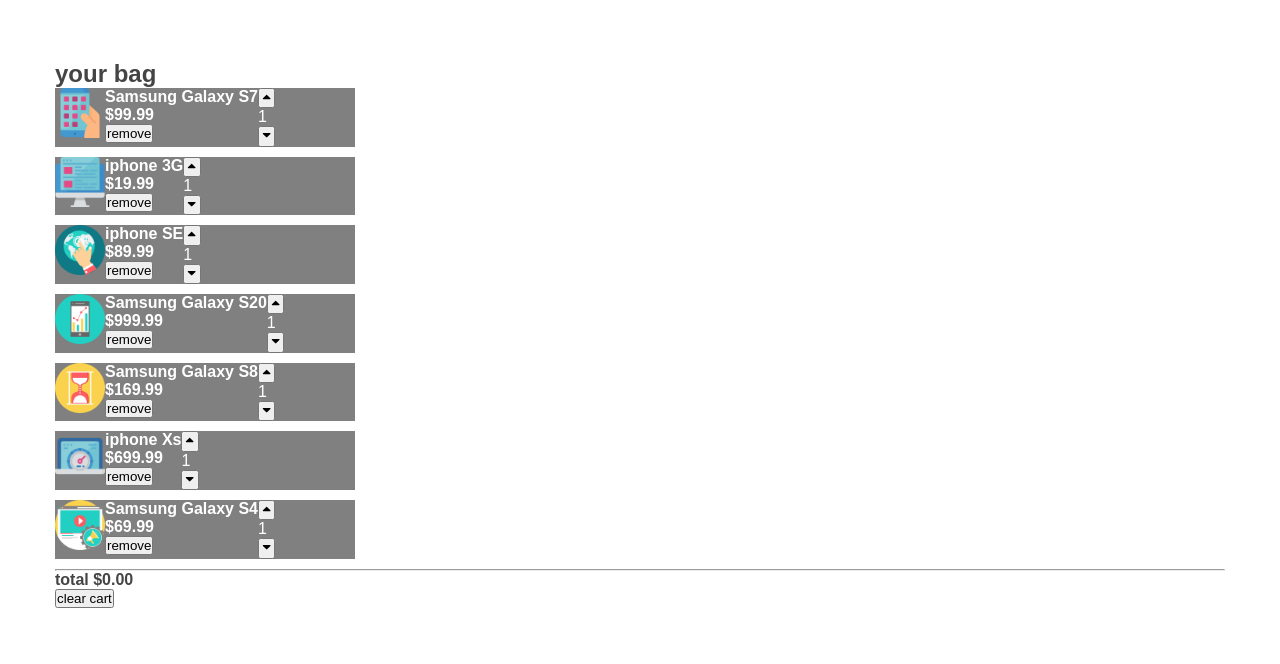
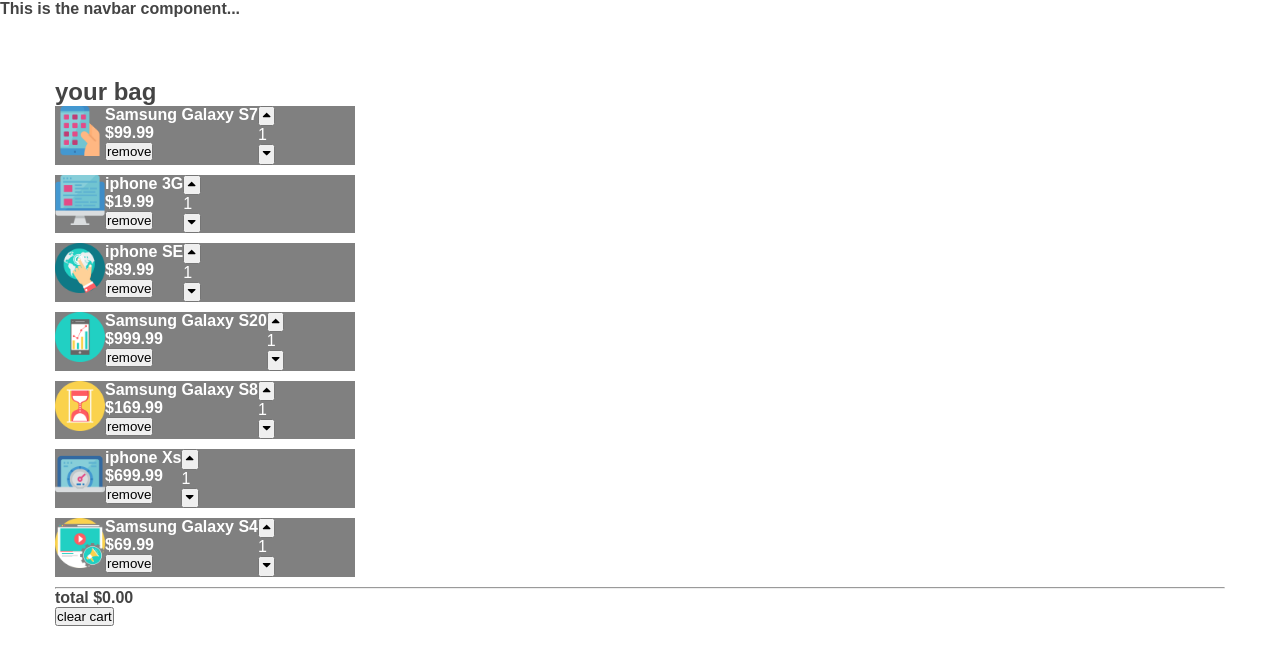
Before and after one commit to peterihimire/fxnigeria-frontend-task, a React (Create React App) app: page /details/1 in a window 1280 px wide. Shown: the top 664 px of the page. Built offline with nearby package versions, Linux system fonts and the light colour scheme; no server answers.

Commit message:
Started learning Redux , what ACTIONS , REDUCER , DISPATCH, STORE are, and how we can make good use of them, I also added a text file, for some definitions

```diff
--- a/src/App.js
+++ b/src/App.js
@@ -1,25 +1,95 @@
 import React from "react";
 import "./App.css";
-// import Modal from "./components/Modal";
-// import { Route, Switch } from "react-router-dom";
-// import ProductsPage from "./Pages/ProductsPage";
-// import DetailsPage from "./Pages/DetailsPage";
-// import NotFoundPage from "./Pages/NotFoundPage";
-import cartItems from './components/Cart-Items';
-import CartContainer from './components/CartContainer';
+import Navbar from "./components/Navbar";
+import cartItems from "./components/Cart-Items";
+import CartContainer from "./components/CartContainer";
+import { createStore } from "redux";
+
+// intial store
+const initialStore = {
+  count: 0,
+  name: "Peter",
+};
+
+// reducer
+function reducer(state, action) {
+  console.log({ state, action });
+  if (action.type === "DECREASE") {
+    console.log("Hello, hope this worked.");
+    // state.count = state.count - 1;       This would mean we are mutating our state, which is not a good practice.
+    return { count: state.count - 1 };
+  }
+  if (action.type === "INCREASE") {
+    return { count: state.count + 1 };
+  }
+  if (action.type === "RESET") {
+    return { count: 0 };
+  }
+  return state;
+}
+
+// store
+const store = createStore(reducer, initialStore);
+store.dispatch({ type: "DECREASE" });
+store.dispatch({ type: "RESET" });
+store.dispatch({ type: "INCREASE" });
+store.dispatch({ type: "INCREASE" });
+
+console.log(store.getState());
 
 function App() {
   return (
-    // <React.Fragment>
-    //   {/* <Modal /> */}
-    //   <Switch>
-    //     <Route exact path="/" component={ProductsPage} />
-    //     <Route path="/details/:id" component={DetailsPage} />
-    //     <Route component={NotFoundPage} />
-    //   </Switch>
-    // </React.Fragment>
-    <CartContainer cart={cartItems} />
+    <>
+      <Navbar cart={store.getState()} />
+      <CartContainer cart={cartItems} />
+    </>
   );
 }
 
 export default App;
+
+//
+//
+//
+//
+//
+//
+//
+//
+// import React from "react";
+// import "./App.css";
+// // import Modal from "./components/Modal";
+// // import { Route, Switch } from "react-router-dom";
+// // import ProductsPage from "./Pages/ProductsPage";
+// // import DetailsPage from "./Pages/DetailsPage";
+// // import NotFoundPage from "./Pages/NotFoundPage";
+// import cartItems from "./components/Cart-Items";
+// import CartContainer from "./components/CartContainer";
+// import { createStore } from "redux";
+
+// // intial store
+// const initialStore = {
+//   count: 0,
+// };
+// // reducer
+// function reducer(state, action) {
+//   console.log({ state, action });
+// }
+
+// const store = createStore(reducer, initialStore);
+
+// function App() {
+//   return (
+//     // <React.Fragment>
+//     //   {/* <Modal /> */}
+//     //   <Switch>
+//     //     <Route exact path="/" component={ProductsPage} />
+//     //     <Route path="/details/:id" component={DetailsPage} />
+//     //     <Route component={NotFoundPage} />
+//     //   </Switch>
+//     // </React.Fragment>
+//     <CartContainer cart={cartItems} />
+//   );
+// }
+
+// export default App;
--- /dev/null
+++ b/src/components/Navbar.js
@@ -0,0 +1,12 @@
+import React from "react";
+
+const Navbar = ({ cart }) => {
+  const { count } = cart;
+  return (
+    <div>
+      <h4>This is the navbar component...</h4>
+    </div>
+  );
+};
+
+export default Navbar;
```
Also changed, not shown: src/Redux.txt (added), 1 other file (tests, documents, lock files or other folders).
